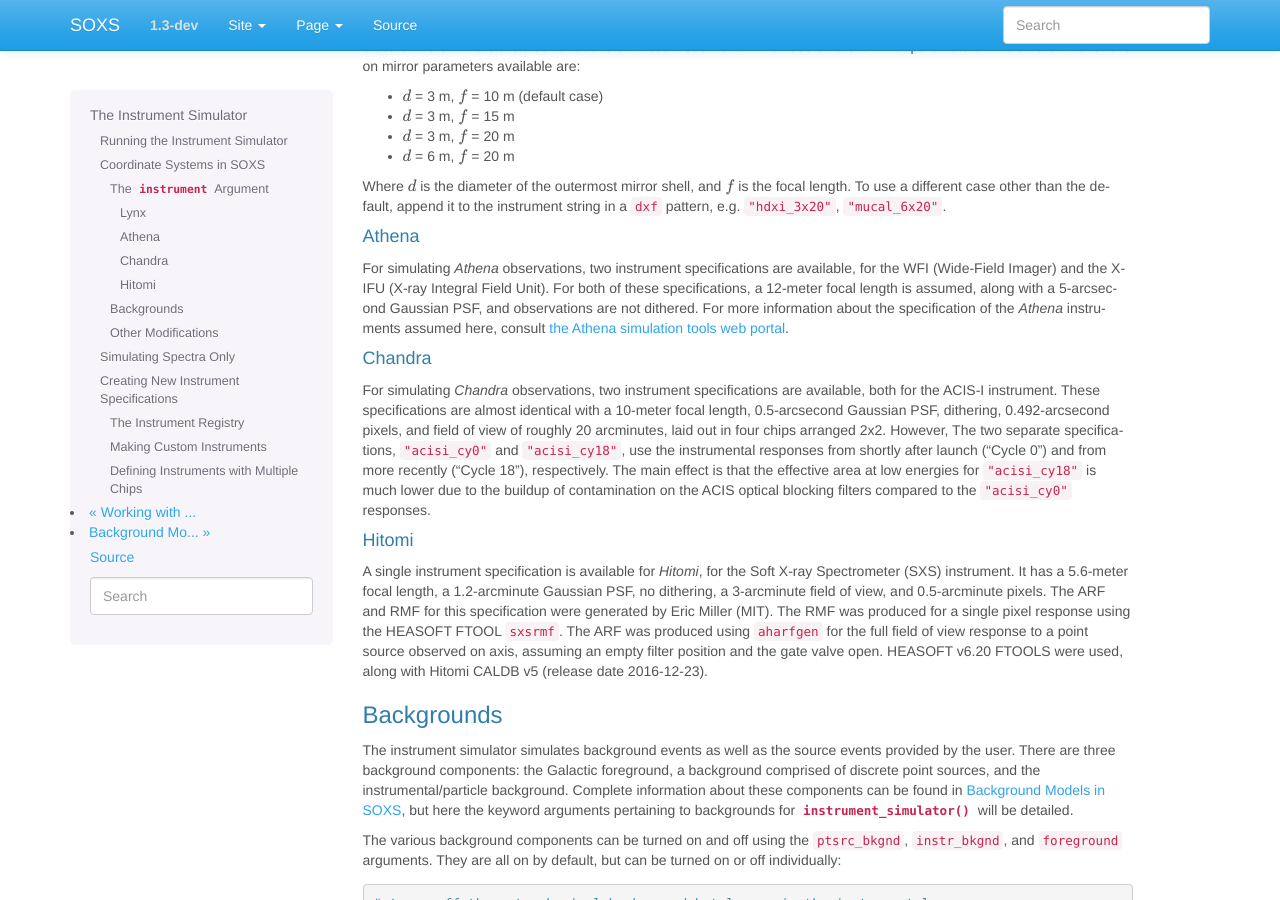
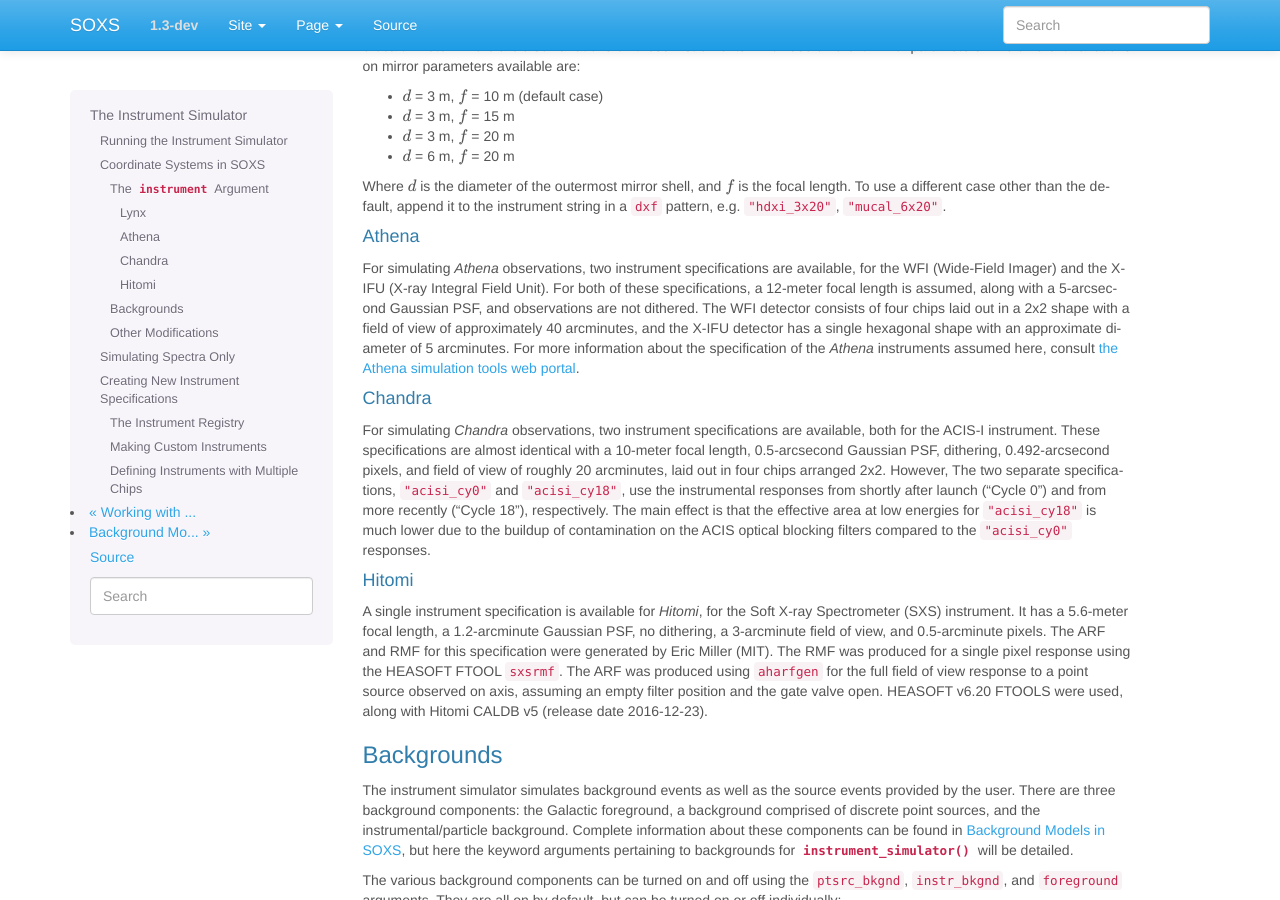
Before and after one commit to lynx-x-ray-observatory/soxs, a Sphinx documentation site: the page built from doc/source/users_guide/instrument.rst, in a window 1280 px wide and 900 px high, scrolled down 2110 px. Built offline with Sphinx 7.4.7, drawn with Linux system fonts in a browser that asks for light colours.

Commit message:
More info about Athena

```diff
--- a/doc/source/users_guide/instrument.rst
+++ b/doc/source/users_guide/instrument.rst
@@ -117,9 +117,11 @@ Athena
 For simulating *Athena* observations, two instrument specifications are
 available, for the WFI (Wide-Field Imager) and the X-IFU (X-ray Integral Field
 Unit). For both of these specifications, a 12-meter focal length is assumed,
-along with a 5-arcsecond Gaussian PSF, and observations are not dithered. For
-more information about the specification of the *Athena* instruments assumed
-here, consult
+along with a 5-arcsecond Gaussian PSF, and observations are not dithered. The
+WFI detector consists of four chips laid out in a 2x2 shape with a field of view
+of approximately 40 arcminutes, and the X-IFU detector has a single hexagonal
+shape with an approximate diameter of 5 arcminutes. For more information about
+the specification of the *Athena* instruments assumed here, consult
 `the Athena simulation tools web portal <http://www.the-athena-x-ray-observatory.eu/resources/simulation-tools.html>`_.
 
 Chandra
```
